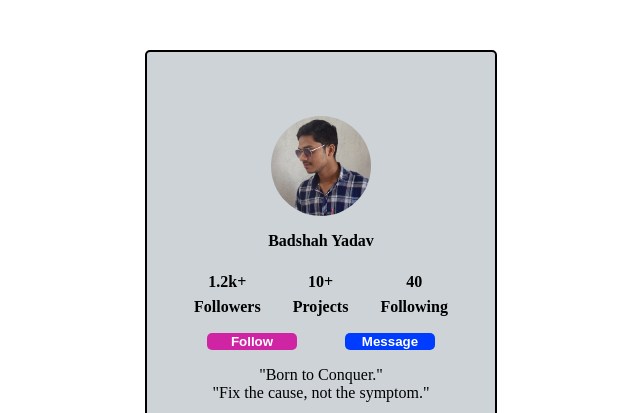
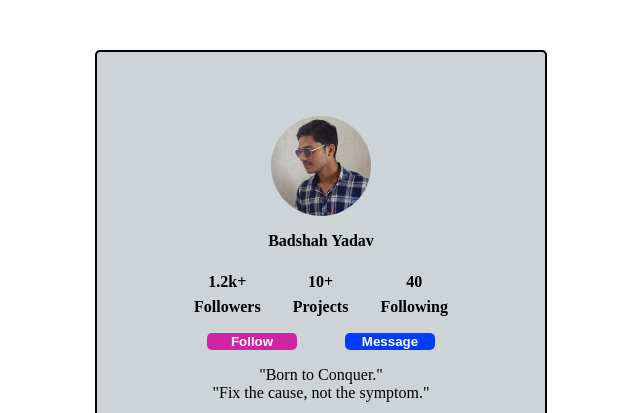
Before and after one commit to BadshahYadav/Profile_Card_., a plain HTML site: page index.html in a window 1280 px wide. Shown: the part 123-536 px from the top of the page, without its empty margins (319-959 px from the left). Drawn offline with Linux system fonts and the light colour scheme.

Commit message:
Update P.css

```diff
--- a/P.css
+++ b/P.css
@@ -12,8 +12,9 @@ body{
   margin: 0 auto;
   border: 2px solid black;
   padding: 4rem 1.5rem;
-  max-width: 300px;
+  max-width: 400px;
   border-radius: 5px;
+  min-width:300px;
 }
 .img{
     display: flex;
```
